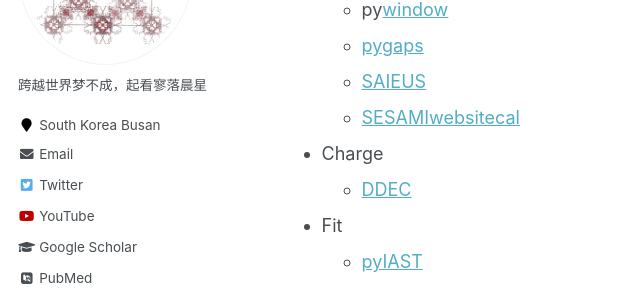
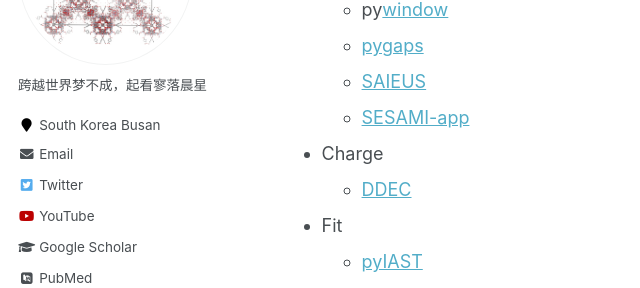
Before and after one commit to sxm13/ZGBshenxiaomoCV.github.io, a Jekyll site: the page built from _pages/markdown.md, in a window 1280 px wide and 900 px high, scrolled down 769 px. Shown: the part 153-441 px from the top of the window, without its empty margins (0-640 px from the left). Built offline with Jekyll 4.4.1, drawn with Linux system fonts in a browser that asks for light colours; some web fonts are replaced.

Commit message:
Update markdown.md

```diff
--- a/_pages/markdown.md
+++ b/_pages/markdown.md
@@ -30,7 +30,7 @@ redirect_from:
   * py[window](https://github.com/JelfsMaterialsGroup/pywindow "pywindow")
   * [pygaps](https://github.com/pauliacomi/pygaps "PSD")
   * [SAIEUS](http://www.nldft.com/download/ "nldft")
-  * [SESAMI](https://pubs.acs.org/doi/10.1021/acs.jpcc.9b02116 "bet")[websitecal](https://sesami-web.org/ "bet")
+  * [SESAMI-app](https://sesami-web.org/ "bet")
 * Charge
   * [DDEC](https://sourceforge.net/projects/ddec/ "DDEC")
 * Fit
```
